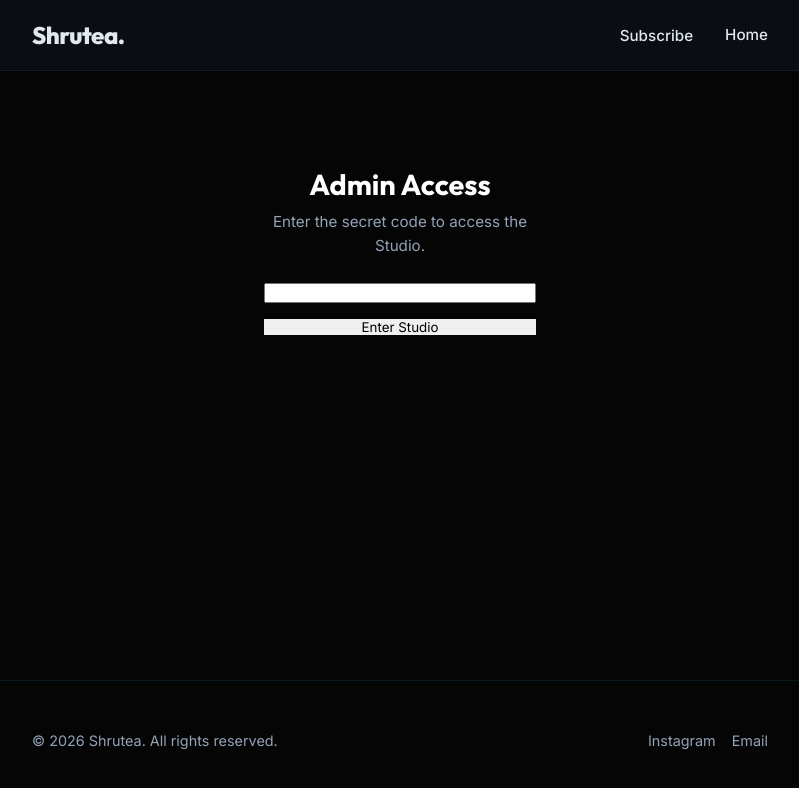
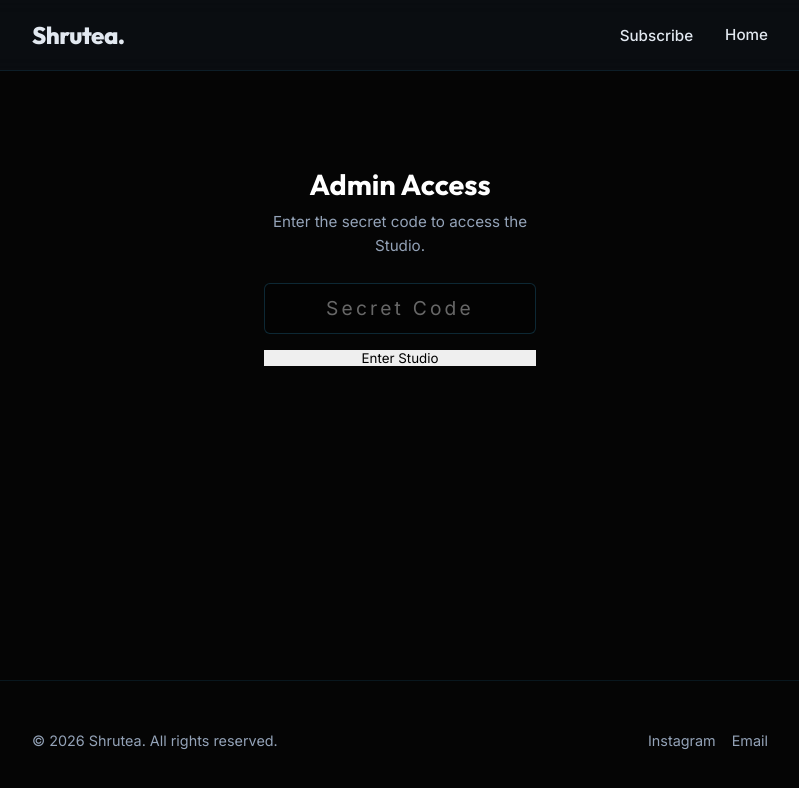
Before and after one commit to shruthiBala02/Shrutea, a Next.js app: page /login in a window 1280 px wide. Shown: the top 788 px of the page, without its empty margins (240-1039 px from the left). Built offline with nearby package versions, Linux system fonts and the light colour scheme; no server answers; a web font is replaced by a local one.

Commit message:
Refined UI feedback and fixed dark mode inconsistencies

```diff
--- a/src/app/globals.css
+++ b/src/app/globals.css
@@ -600,7 +600,7 @@ select {
 }
 
 .content-table-wrapper {
-  background: var(--bg-hover);
+  background: #0a192f;
   border: 1px solid var(--border-color);
   border-radius: var(--radius-md);
   overflow: hidden;
--- a/src/app/login/page.tsx
+++ b/src/app/login/page.tsx
@@ -41,6 +41,16 @@ export default function LoginPage() {
             placeholder="Secret Code"
             value={code}
             onChange={(e) => setCode(e.target.value)}
+            style={{
+              background: "rgba(0, 0, 0, 0.3)",
+              border: "1px solid var(--border-color)",
+              padding: "0.8rem 1rem",
+              borderRadius: "var(--radius-sm)",
+              color: "#fff",
+              textAlign: "center",
+              fontSize: "1.2rem",
+              letterSpacing: "0.2rem"
+            }}
             required
           />
           {error && <p style={{ color: "var(--feedback-error)", fontSize: "0.85rem" }}>{error}</p>}
```
Also changed, not shown: src/app/studio/page.tsx (+11 -1 lines), src/components/PostInteractions.tsx (+14 -1 lines).
